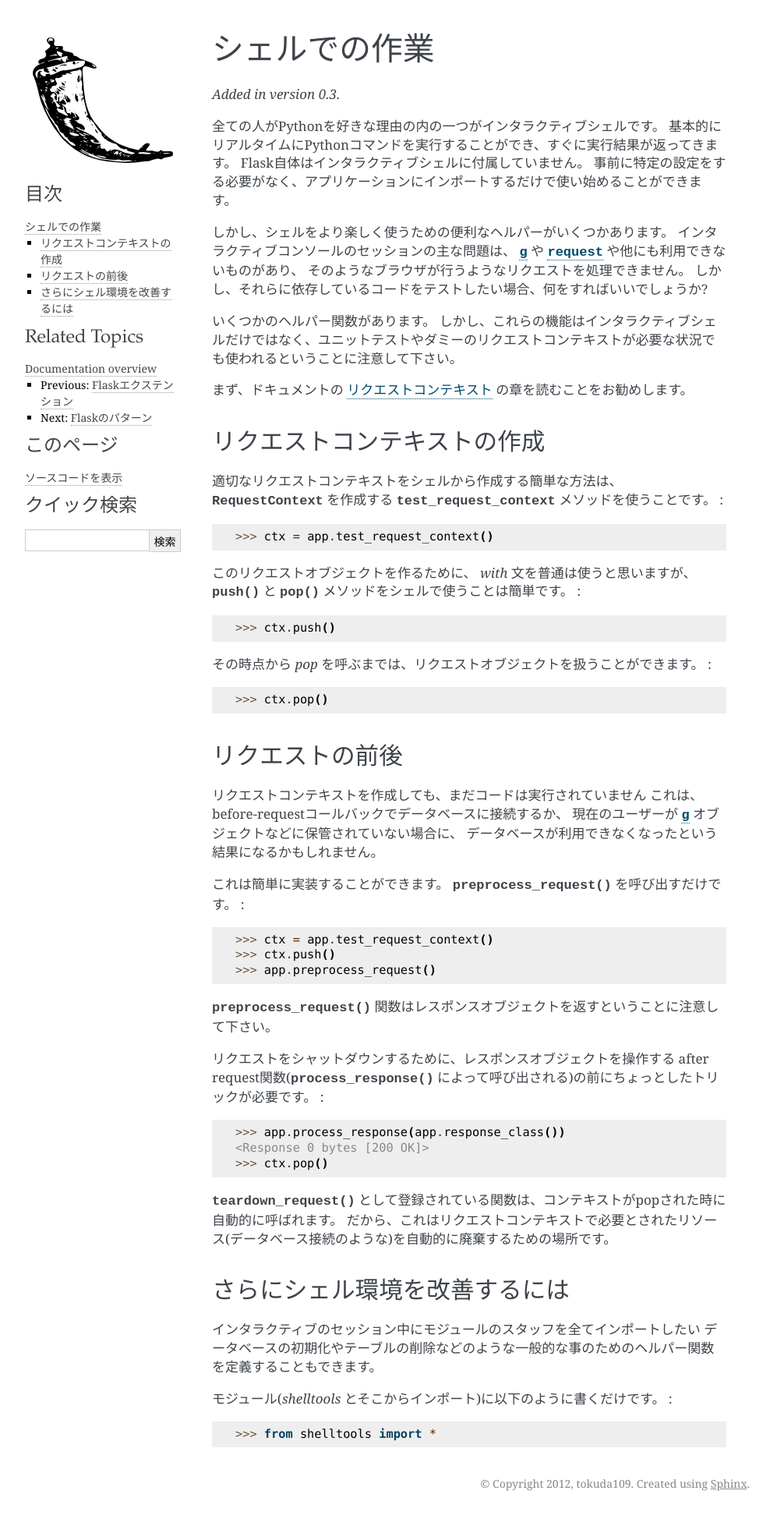
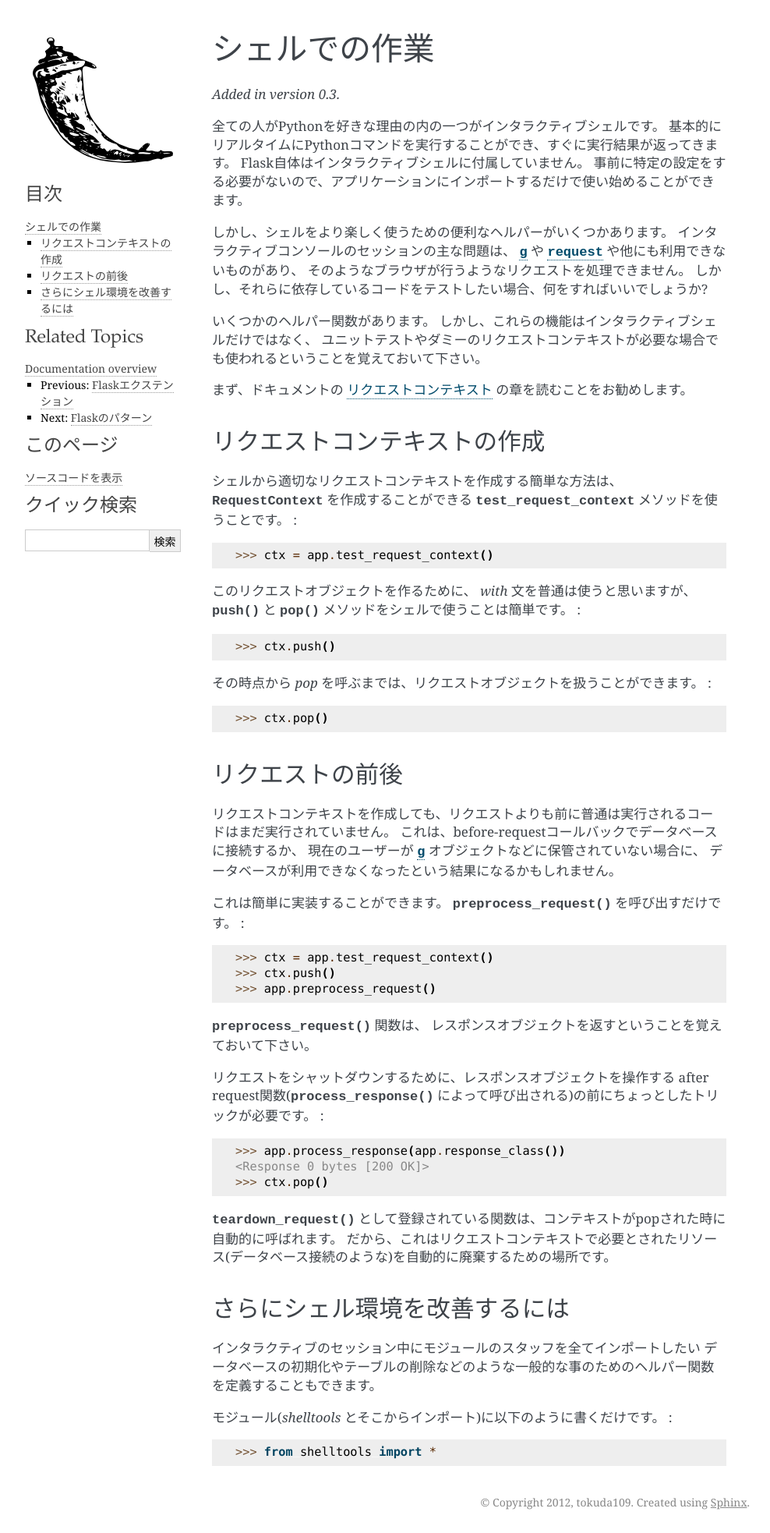
Before and after one commit to tokuda109/flask-docs-ja, a Sphinx documentation site: the page built from docs/shell.rst, in a window 1280 px wide. Shown: the whole page at 78% size, without its empty margins (148-1136 px from the left). Built offline with Sphinx 7.4.7, drawn with Linux system fonts in a browser that asks for light colours; before the commit the page ends 1942 px from its top, so only the background shows below that.

Commit message:
Re-orderd font family and cleanup shell part more

```diff
--- a/docs/_themes/flask/static/flasky.css_t
+++ b/docs/_themes/flask/static/flasky.css_t
@@ -14,7 +14,7 @@
 /* -- page layout ----------------------------------------------------------- */
 
 body {
-    font-family: 'Georgia',"Hiragino Kaku Gothic Pro","ヒラギノ角ゴ Pro W3",Meiryo,"メイリオ",Osaka,"ＭＳ Ｐ明朝",serif;
+    font-family: "Hiragino Kaku Gothic Pro","ヒラギノ角ゴ Pro W3",Meiryo,"メイリオ",Osaka,"ＭＳ Ｐ明朝",'Georgia',serif;
     font-size: 17px;
     background-color: white;
     color: #000;
--- a/docs/shell.rst
+++ b/docs/shell.rst
@@ -17,7 +17,7 @@
 全ての人がPythonを好きな理由の内の一つがインタラクティブシェルです。
 基本的にリアルタイムにPythonコマンドを実行することができ、すぐに実行結果が返ってきます。
 Flask自体はインタラクティブシェルに付属していません。
-事前に特定の設定をする必要がなく、アプリケーションにインポートするだけで使い始めることができます。
+事前に特定の設定をする必要がないので、アプリケーションにインポートするだけで使い始めることができます。
 
 .. There are however some handy helpers to make playing around in the shell a
    more pleasant experience.  The main issue with interactive console
@@ -37,7 +37,8 @@
    context.
 
 いくつかのヘルパー関数があります。
-しかし、これらの機能はインタラクティブシェルだけではなく、ユニットテストやダミーのリクエストコンテキストが必要な状況でも使われるということに注意して下さい。
+しかし、これらの機能はインタラクティブシェルだけではなく、
+ユニットテストやダミーのリクエストコンテキストが必要な場合でも使われるということを覚えておいて下さい。
 
 .. Generally it's recommended that you read the :ref:`request-context`
    chapter of the documentation first.
@@ -54,8 +55,9 @@
    using the :attr:`~flask.Flask.test_request_context` method which creates
    us a :class:`~flask.ctx.RequestContext`:
 
-適切なリクエストコンテキストをシェルから作成する簡単な方法は、
-:class:`~flask.ctx.RequestContext` を作成する :attr:`~flask.Flask.test_request_context` メソッドを使うことです。 :
+シェルから適切なリクエストコンテキストを作成する簡単な方法は、
+:class:`~flask.ctx.RequestContext` を作成することができる
+:attr:`~flask.Flask.test_request_context` メソッドを使うことです。 :
 
 >>> ctx = app.test_request_context()
 
@@ -65,7 +67,8 @@
    :meth:`~flask.ctx.RequestContext.pop` methods by hand:
 
 このリクエストオブジェクトを作るために、 `with` 文を普通は使うと思いますが、
-:meth:`~flask.ctx.RequestContext.push` と :meth:`~flask.ctx.RequestContext.pop` メソッドをシェルで使うことは簡単です。 :
+:meth:`~flask.ctx.RequestContext.push` と
+:meth:`~flask.ctx.RequestContext.pop` メソッドをシェルで使うことは簡単です。 :
 
 >>> ctx.push()
 
@@ -88,7 +91,7 @@
    before-request callback or the current user not being stored on the
    :data:`~flask.g` object etc.
 
-リクエストコンテキストを作成しても、まだコードは実行されていません
+リクエストコンテキストを作成しても、リクエストよりも前に普通は実行されるコードはまだ実行されていません。
 これは、before-requestコールバックでデータベースに接続するか、
 現在のユーザーが :data:`~flask.g` オブジェクトなどに保管されていない場合に、
 データベースが利用できなくなったという結果になるかもしれません。
@@ -106,7 +109,8 @@
 .. Keep in mind that the :meth:`~flask.Flask.preprocess_request` function
    might return a response object, in that case just ignore it.
 
-:meth:`~flask.Flask.preprocess_request` 関数はレスポンスオブジェクトを返すということに注意して下さい。
+:meth:`~flask.Flask.preprocess_request` 関数は、
+レスポンスオブジェクトを返すということを覚えておいて下さい。
 
 .. To shutdown a request, you need to trick a bit before the after request
    functions (triggered by :meth:`~flask.Flask.process_response`) operate on
```
